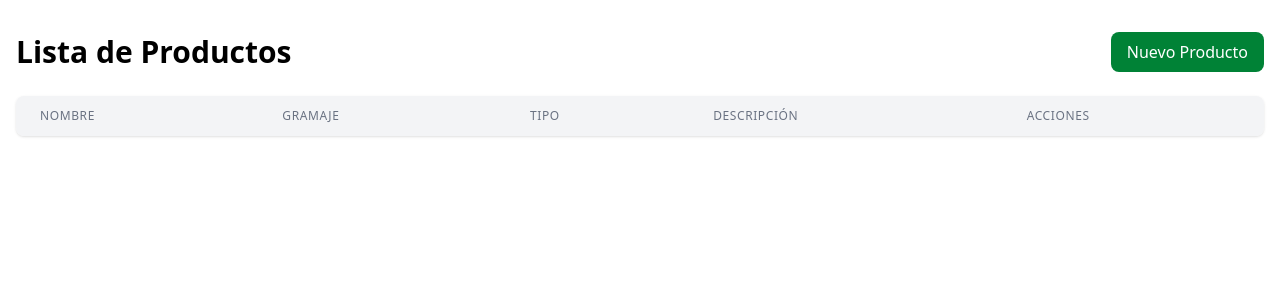
After one commit to ChrisCampaDev/djangoMenu, a Django app: page /gestion_product/products/ in a window 1280 px wide. The commit adds this page. Shown: the top 300 px of the page. Run offline with Django 5.2, Linux system fonts and the light colour scheme; lists and menus that the app fills with data are empty.

Commit message:
v5 productos

```diff
--- /dev/null
+++ b/Menu/index/modules/products/view.py
@@ -0,0 +1,26 @@
+from django.views.generic import ListView, CreateView, UpdateView, DeleteView
+from django.urls import reverse_lazy
+from .models import Producto
+from .form import ProductoForm
+
+class ProductoListView(ListView):
+    model = Producto
+    template_name = 'product/list.html'
+    context_object_name = 'products'
+
+class ProductoCreateView(CreateView):
+    model = Producto
+    form_class = ProductoForm
+    template_name = 'product/form.html'
+    success_url = reverse_lazy('product_list')
+
+class ProductoUpdateView(UpdateView):
+    model = Producto
+    form_class = ProductoForm
+    template_name = 'product/form.html'
+    success_url = reverse_lazy('product_list')
+
+class ProductoDeleteView(DeleteView):
+    model = Producto
+    template_name = 'product/confirmDelete.html'
+    success_url = reverse_lazy('product_list')
--- a/Menu/index/modules/user/views.py
+++ b/Menu/index/modules/user/views.py
@@ -14,13 +14,13 @@ class UserCreateView(LoginRequiredMixin, CreateView):
     model = User
     form_class = UserForm
     template_name = 'users/form.html'
-    success_url = reverse_lazy('list')
+    success_url = reverse_lazy('user_list')
 
 class UserUpdateView(LoginRequiredMixin, UpdateView):
     model = User
     form_class = UserForm
     template_name = 'users/form.html'
-    success_url = reverse_lazy('list')
+    success_url = reverse_lazy('user_list')
 
     def get_form_kwargs(self):
         kwargs = super().get_form_kwargs()
--- a/Menu/index/templates/index.html
+++ b/Menu/index/templates/index.html
@@ -106,9 +106,6 @@
         <div class="flex-shrink-0">
           <img src="../../static/image/chris-ralston-09HGdZzkP-Q-unsplash.jpg" alt="Patrocinador 1"  class="w-sm rounded-xl">
       </div>
-      <div class="flex-shrink-0">
-          <img src="../../static/image/chris-ralston-09HGdZzkP-Q-unsplash.jpg" alt="Patrocinador 2"  class="w-sm rounded-xl">
-      </div>
     </div>
   </div>
 
--- /dev/null
+++ b/Menu/index/templates/product/list.html
@@ -0,0 +1,40 @@
+{% extends 'layout.html' %}
+
+{% block content %}
+<div class="container mx-auto px-4 py-8">
+    <div class="flex justify-between items-center mb-6">
+        <h1 class="text-3xl font-bold">Lista de Productos</h1>
+        <a href="{% url 'product_create' %}" class="bg-green-700 text-white px-4 py-2 rounded-lg hover:bg-green-900">
+            Nuevo Producto
+        </a>
+    </div>
+
+    <div class="bg-white rounded-lg shadow overflow-hidden">
+        <table class="min-w-full">
+            <thead class="bg-gray-100">
+                <tr>
+                    <th class="px-6 py-3 text-left text-xs font-medium text-gray-500 uppercase tracking-wider">Nombre</th>
+                    <th class="px-6 py-3 text-left text-xs font-medium text-gray-500 uppercase tracking-wider">Gramaje</th>
+                    <th class="px-6 py-3 text-left text-xs font-medium text-gray-500 uppercase tracking-wider">Tipo</th>
+                    <th class="px-6 py-3 text-left text-xs font-medium text-gray-500 uppercase tracking-wider">Descripción</th>
+                    <th class="px-6 py-3 text-left text-xs font-medium text-gray-500 uppercase tracking-wider">Acciones</th>
+                </tr>
+            </thead>
+            <tbody class="divide-y divide-gray-200">
+                {% for producto in productos %}
+                <tr>
+                    <td class="px-6 py-4">{{ producto.nombre }}</td>
+                    <td class="px-6 py-4">{{ producto.gramaje }}g</td>
+                    <td class="px-6 py-4">{{ producto.tipo }}</td>
+                    <td class="px-6 py-4">{{ producto.descripcion|truncatechars:50 }}</td>
+                    <td class="px-6 py-4">
+                        <a href="{% url 'product_update' producto.id %}" class="text-blue-500 hover:text-blue-700 mr-4">Editar</a>
+                        <a href="{% url 'product_delete' producto.id %}" class="text-red-500 hover:text-red-700">Eliminar</a>
+                    </td>
+                </tr>
+                {% endfor %}
+            </tbody>
+        </table>
+    </div>
+</div>
+{% endblock %}
--- a/Menu/index/templates/users/form.html
+++ b/Menu/index/templates/users/form.html
@@ -1,5 +1,5 @@
 <!-- user_form.html -->
-{% extends 'base.html' %}
+{% extends 'layout.html' %}
 
 {% block content %}
 <div class="max-w-2xl mx-auto p-6 bg-white rounded-lg shadow-md">
--- a/Menu/index/urls.py
+++ b/Menu/index/urls.py
@@ -5,5 +5,6 @@ urlpatterns = [
     path('', HomeView.as_view(), name='home'),
     path('login/', UserLoginView.as_view(), name='login'),
     path('logout/', UserLogoutView.as_view(), name='logout'),
-    path('gestion/', include('index.modules.user.url')),
+    path('gestion_user/', include('index.modules.user.url')),
+    path('gestion_product/', include('index.modules.products.url')),
 ]
--- a/Menu/index/views.py
+++ b/Menu/index/views.py
@@ -3,8 +3,6 @@ from django.urls import reverse_lazy
 from django.views.generic import TemplateView
 from django.contrib.auth.views import LoginView,LogoutView
 from django.contrib.auth.mixins import LoginRequiredMixin, PermissionRequiredMixin
-#from django.contrib.auth import login, authenticate, logout
-#from django.shortcuts import redirect, render
 
 class HomeView(LoginRequiredMixin,TemplateView):
     template_name = 'index.html'
--- /dev/null
+++ b/Menu/templates/layout.html
@@ -0,0 +1,45 @@
+<!DOCTYPE html>
+<html lang="en">
+<head>
+  <meta charset="UTF-8">
+  <meta name="viewport" content="width=device-width, initial-scale=1.0">
+  <title>{% block title %}
+    Gestion de Usuarios
+  {% endblock %}</title>
+  {% comment %}
+  {% load static %}
+  <link rel="stylesheet" href= "{% static 'style/layout.css' %}" >
+  {% endcomment %}
+  <script src="https://unpkg.com/@tailwindcss/browser@4"></script>
+</head>
+<body>
+<!--Aside menu -->
+  <div class="flex">
+    {% if user.is_authenticated and user.is_staff %}
+    <aside class="w-64 bg-gray-800 text-white p-4 ">
+        <h2 class="text-xl font-bold mb-4">Panel de Administración</h2>
+        <ul class="space-y-2">
+          <li>
+            <a href="{% url 'product_list' %}" class="block py-2 px-4 hover:bg-gray-700 rounded transition duration-300">Agregar Producto</a>
+        </li>
+        <li>
+            <a href="{% url 'user_list' %}" class="block py-2 px-4 hover:bg-gray-700 rounded transition duration-300">Usuarios</a>
+        </li>
+        <li>
+          <a href="{% url 'home' %}" class="block py-2 px-4 hover:bg-gray-700 rounded transition duration-300">Inicio</a>
+        </li>
+        <li>
+            <a href="{% url 'logout' %}" class="block py-2 px-4 bg-red-500 hover:bg-red-600 rounded transition duration-300">Cerrar Sesión</a>
+        </li>
+        </ul>
+    </aside>
+    {% endif %}
+
+  <main class="flex-1 ">
+    {% block content %}
+
+    {% endblock %}
+  </main>
+  </div>
+</body>
+</html>
```
Also changed, not shown: Menu/index/modules/products/form.py (+10 -0 lines), Menu/index/modules/products/models.py (+13 -5 lines), Menu/index/modules/products/url.py (added, +9 -0 lines), Menu/index/templates/product/confirmDelete.html (added, +18 -0 lines), Menu/index/templates/product/form.html (added, +39 -0 lines), Menu/index/templates/users/list.html (+3 -4 lines), Menu/templates/base.html (+7 -7 lines), Menu/db.sqlite3, Menu/index/migrations/0002_delete_producto.py (added), Menu/index/migrations/0003_initial.py (added).
